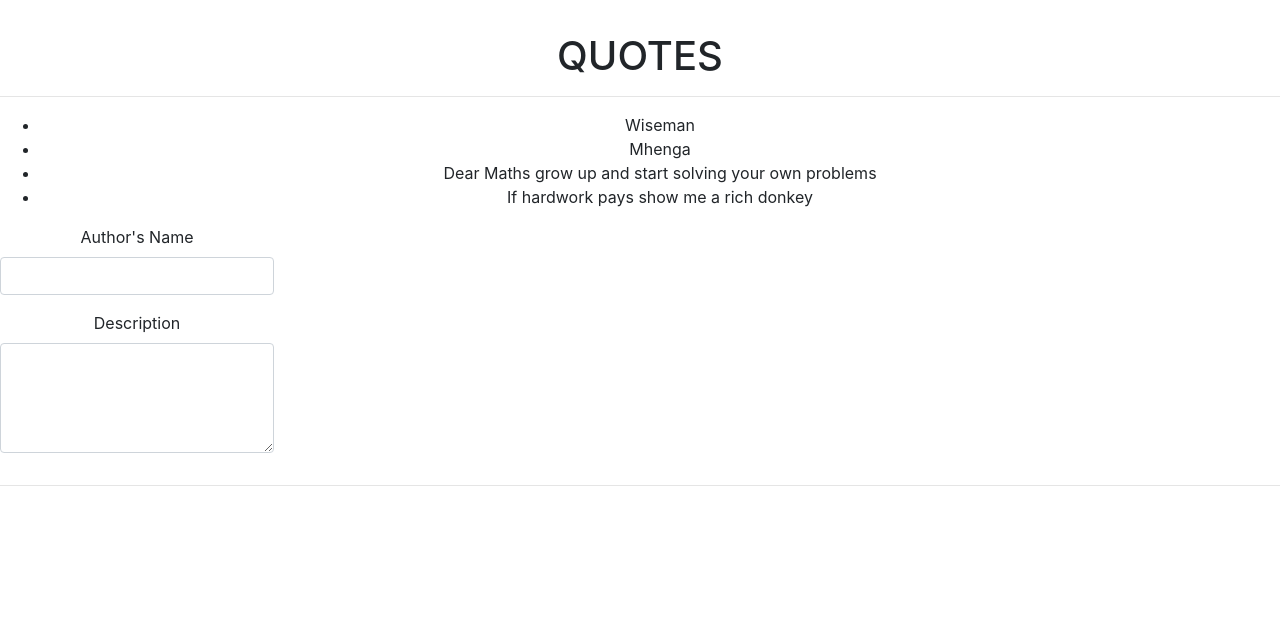
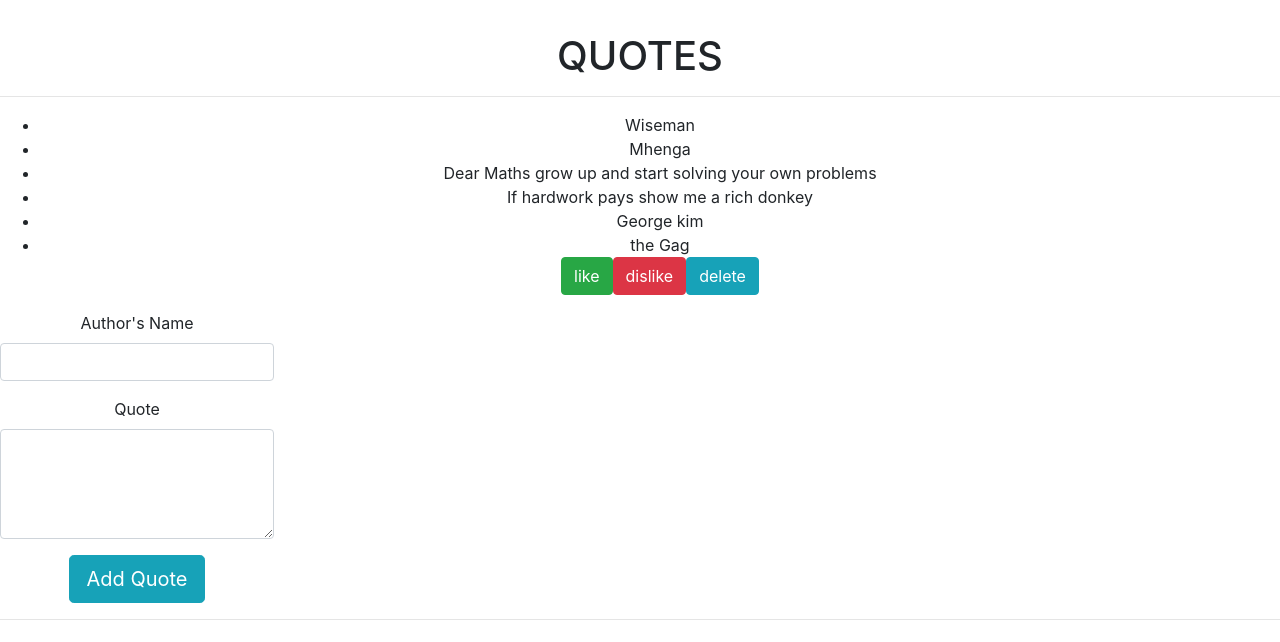
Before and after one commit to Muriithijoe/Quotes, an Angular app: page / in a window 1280 px wide. Shown: the top 642 px of the page. Built offline with nearby package versions, Linux system fonts and the light colour scheme.

Commit message:
made form

```diff
--- a/src/app/app.component.html
+++ b/src/app/app.component.html
@@ -11,10 +11,16 @@
      <ul>
        <li *ngFor='let quote of quotes'>{{quote.name}}</li>
        <li *ngFor='let quote of quotes'>{{quote.description}}</li>
+       <li *ngFor='let quote of quotes'>{{quote.author}}</li>
+       <button class="btn btn-success btn-md"  (click)='like(i)'>like</button>
+
+       <button class="btn btn-danger btn-md" (click)='dislike(i)'>dislike</button>
+
+       <button class="btn btn-info btn-md" (click)='delete(i)'>delete</button>
      </ul>
      <app-quote-form></app-quote-form>
+     <app-quote></app-quote>
 
 
  </div>
 </div>
-<app-quote></app-quote>
--- a/src/app/app.component.ts
+++ b/src/app/app.component.ts
@@ -8,8 +8,8 @@ import {Quote} from './quote'
 })
 export class AppComponent {
   quotes = [
-    new Quote('Wiseman', 'Dear Maths grow up and start solving your own problems'),
-    new Quote('Mhenga', 'If hardwork pays show me a rich donkey'),
+    new Quote('Wiseman', 'Dear Maths grow up and start solving your own problems', 'George kim'),
+    new Quote('Mhenga', 'If hardwork pays show me a rich donkey', 'the Gag'),
   ]
 
 
--- a/src/app/app.module.ts
+++ b/src/app/app.module.ts
@@ -1,5 +1,6 @@
 import { BrowserModule } from '@angular/platform-browser';
 import { NgModule } from '@angular/core';
+import {FormsModule} from '@angular/forms'
 
 import { AppComponent } from './app.component';
 import { QuoteComponent } from './quote/quote.component';
@@ -14,7 +15,8 @@ import { QuoteFormComponent } from './quote-form/quote-form.component';
 
   ],
   imports: [
-    BrowserModule
+    BrowserModule,
+    FormsModule
   ],
   providers: [],
   bootstrap: [AppComponent]
--- a/src/app/quote-form/quote-form.component.html
+++ b/src/app/quote-form/quote-form.component.html
@@ -1,18 +1,31 @@
 <div class="container-fluid">
     <div class="row">
-        <form>
+        <form #quoteForm='ngForm'>
+            <!-- Name Form -->
             <div class="form-group">
 
                 <label for="name">Author's Name</label>
-                <input type="text" required class="form-control" id="name">
+                <input type="text" required class="form-control" id="name" [(ngModel)]="newQuote.name" name="name" #name="ngModel" required>
+
+                <div [hidden]="name.valid || name.pristine" class="alert alert-danger">
+                    <p>Name is required></p>
+                </div>
 
             </div>
+
+            <!-- Quote Form -->
             <div class="form-group">
 
-                <label for="description">Description</label>
-                <textarea class="form-control" id="description" rows="4" required></textarea>
+                <label for="description">Quote</label>
+                <textarea class="form-control" id="description" rows="4" [(ngModel)]="newQuote.description" name="description" #description="ngModel"required></textarea>
+
+                <div [hidden]="description.valid || description.pristine" class="alert alert-danger">
+                    <p>Quote is required</p>
+                </div>
 
             </div>
+
+            <button type="submit" class="btn btn-info btn-lg">Add Quote</button>
 
         </form>
     </div>
--- a/src/app/quote-form/quote-form.component.ts
+++ b/src/app/quote-form/quote-form.component.ts
@@ -1,4 +1,5 @@
 import { Component, OnInit } from '@angular/core';
+import { Quote } from '../quote';
 
 @Component({
   selector: 'app-quote-form',
@@ -6,6 +7,7 @@ import { Component, OnInit } from '@angular/core';
   styleUrls: ['./quote-form.component.css']
 })
 export class QuoteFormComponent implements OnInit {
+  newQuote=new Quote("","","");
 
   constructor() { }
 
--- a/src/app/quote.ts
+++ b/src/app/quote.ts
@@ -1,3 +1,3 @@
 export class Quote {
-    constructor(public name:string, public description:string){}
+    constructor(public name:string,  public description:string ,public author:string){}
 }
--- a/src/app/quote/quote.component.html
+++ b/src/app/quote/quote.component.html
@@ -17,4 +17,4 @@
 
 </div>
 
-</div> -->
+</div>-->
--- a/src/app/quote/quote.component.ts
+++ b/src/app/quote/quote.component.ts
@@ -9,8 +9,8 @@ import {Quote} from '../quote'
 export class QuoteComponent implements OnInit {
 
   quotes = [
-    new Quote('Wiseman', 'Dear Maths grow up and start solving your own problems'),
-    new Quote('Mhenga', 'If hardwork pays show me a rich donkey'),
+    new Quote('Wiseman', 'Dear Maths grow up and start solving your own problems', 'George kim'),
+    new Quote('Mhenga', 'If hardwork pays show me a rich donkey', 'the Gag'),
   ]
 
 
```
Also changed, not shown: 7 other files (tests, documents, lock files or other folders).
